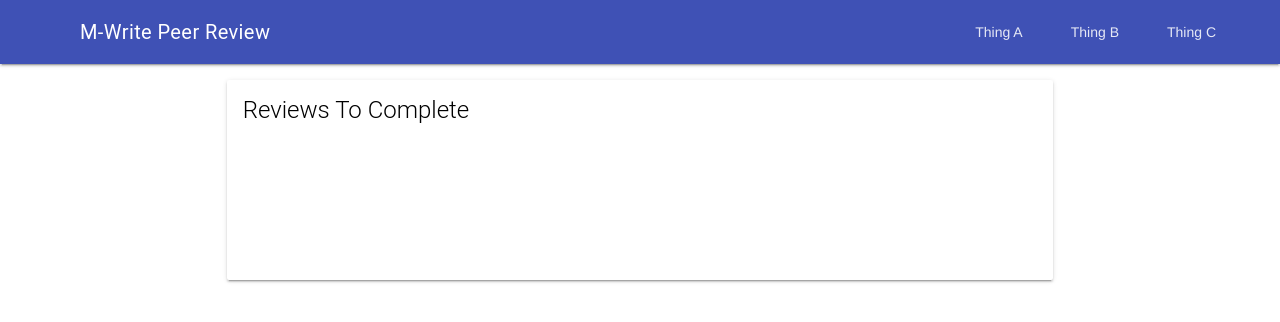
After one commit to lsloan/mwrite-peer-review, a Django app: template peer_review/templates/student_dashboard.html in a window 1280 px wide. The commit adds this page. Shown: the top 322 px of the page. Run offline with Django 3.2, Linux system fonts and the light colour scheme; the template is opened without the code that fills it, so the values that code supplies are empty; some libraries are stand-ins or nearby versions.

Commit message:
Implement first part of student dashboard

```diff
--- a/mwrite_peer_review/urls.py
+++ b/mwrite_peer_review/urls.py
@@ -19,7 +19,7 @@ from django.http import Http404
 
 import djangolti.views
 from peer_review.views.core import RubricCreationFormView, PeerReviewView, InstructorDashboardView, \
-    ReviewsByStudentView, IndexView
+    StudentDashboardView, ReviewsByStudentView, IndexView
 from peer_review.views.special import FixedHttpProxy, LtiProxyView, DebugLtiParamsView, SafariLaunchPopup
 
 
@@ -31,6 +31,7 @@ urlpatterns = [
     url(r'^favicon.ico$', not_found),
     url(r'^launch', djangolti.views.LaunchView.as_view(), name='launch'),
     url(r'^dashboard/instructor', InstructorDashboardView.as_view()),
+    url(r'^dashboard/student', StudentDashboardView.as_view()),
     url(r'^review/rubric/(?P<rubric_id>[0-9]+)/all', ReviewsByStudentView.as_view()),
     url(r'^rubric/course/(?P<course_id>[0-9]+)/assignment/(?P<assignment_id>[0-9]+)', RubricCreationFormView.as_view()),
     url(r'^review/submission/(?P<submission_id>[0-9]+)', PeerReviewView.as_view()),
--- /dev/null
+++ b/peer_review/static/css/mdl/common.css
@@ -0,0 +1,13 @@
+.icon-24px {
+    width: 24px;
+    height: 24px;
+}
+
+.icon-container {
+    display: flex;
+    align-items: center;
+}
+
+.icon-caption {
+    margin-left: 10px;
+}
--- /dev/null
+++ b/peer_review/static/css/mdl/student_dashboard.css
@@ -0,0 +1,17 @@
+.peer-review-card {
+    width: 100%;
+}
+
+.peer-review-submissions-container {
+    margin: 0 auto;
+}
+
+.peer-review-submission-card {
+    display: inline-block;
+    width: auto;
+    min-height: 0;
+}
+
+.icon-container {
+    padding: 6px;
+}
--- a/peer_review/templates/instructor_dashboard.html
+++ b/peer_review/templates/instructor_dashboard.html
@@ -2,6 +2,7 @@
 {% load static %}
 
 {% block header %}
+    <link rel="stylesheet" href="{% static 'css/mdl/common.css' %}" />
     <link rel="stylesheet" href="{% static 'css/mdl/instructor_dashboard.css' %}" />
     <script src="{% static 'js/mdl/validation.js' %}" defer></script>
     <script src="{% static 'js/mdl/instructor_dashboard.js' %}" defer></script>
--- /dev/null
+++ b/peer_review/templates/student_dashboard.html
@@ -0,0 +1,50 @@
+{% extends 'base_mdl.html' %}
+{% load static %}
+
+{% block header %}
+    <link rel="stylesheet" href="{% static 'css/mdl/common.css' %}" />
+    <link rel="stylesheet" href="{% static 'css/mdl/student_dashboard.css' %}" />
+{% endblock %}
+
+{% block content %}
+    <div class="mdl-grid">
+        <div class="mdl-cell mdl-cell--2-col mdl-cell--2-col-tablet mdl-cell-1-col-phone"></div>
+        <div class="mdl-card mdl-shadow--2dp mdl-cell mdl-cell--8-col mdl-cell--6-col-tablet mdl-cell-2-col-phone">
+            <div class="mdl-card__title">
+                <h2 class="mdl-card__title-text">Reviews To Complete</h2>
+            </div>
+            <div class="mdl-card__supporting-text">
+                {% for title, details in reviews.items %}
+                    <div class="mdl-card mdl-shadow--2dp peer-review-card">
+                        <div class="mdl-card__title">
+                            <h2 class="mdl-card__title-text">{{ title }}</h2>
+                        </div>
+                        <div class="mdl-card__supporting-text peer-review-submissions-container">
+                            {% for submission in details.submissions %}
+                                <div class="mdl-card mdl-shadow--2dp peer-review-submission-card">
+                                    <div class="mdl-card__title">
+                                        <h4 class="mdl-card__title-text">Submission {{ forloop.counter }}</h4>
+                                    </div>
+                                    <div class="mdl-card__actions mdl-card--border">
+                                        {% if submission.peer_review_complete %}
+                                            <div class="icon-container">
+                                                <i class="material-icons icon-24px">done</i>
+                                                <span class="icon-caption">Complete</span>
+                                            </div>
+                                        {% else %}
+                                            <a class="mdl-button mdl-button--colored mdl-js-button mdl-js-ripple-effect"
+                                               href="/review/submission/{{ submission.id }}">
+                                                Start Review
+                                            </a>
+                                        {% endif %}
+                                    </div>
+                                </div>
+                            {% endfor %}
+                        </div>
+                    </div>
+                {% endfor %}
+            </div>
+        </div>
+        <div class="mdl-cell mdl-cell--2-col mdl-cell--2-col-tablet mdl-cell-1-col-phone"></div>
+    </div>
+{% endblock %}
```
Also changed, not shown: peer_review/static/css/mdl/instructor_dashboard.css (+0 -14 lines), peer_review/views/core.py (+25 -1 lines).
